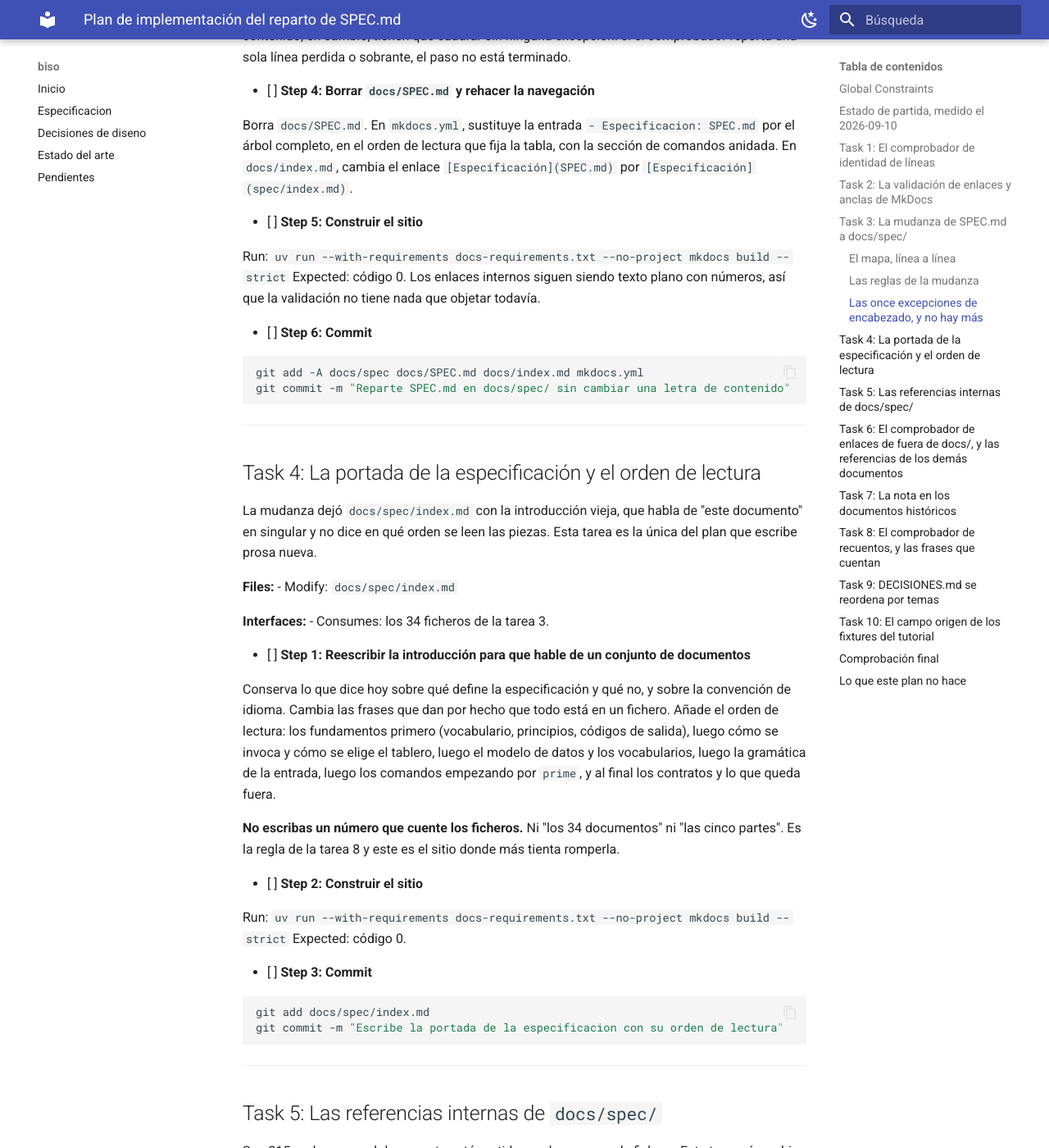
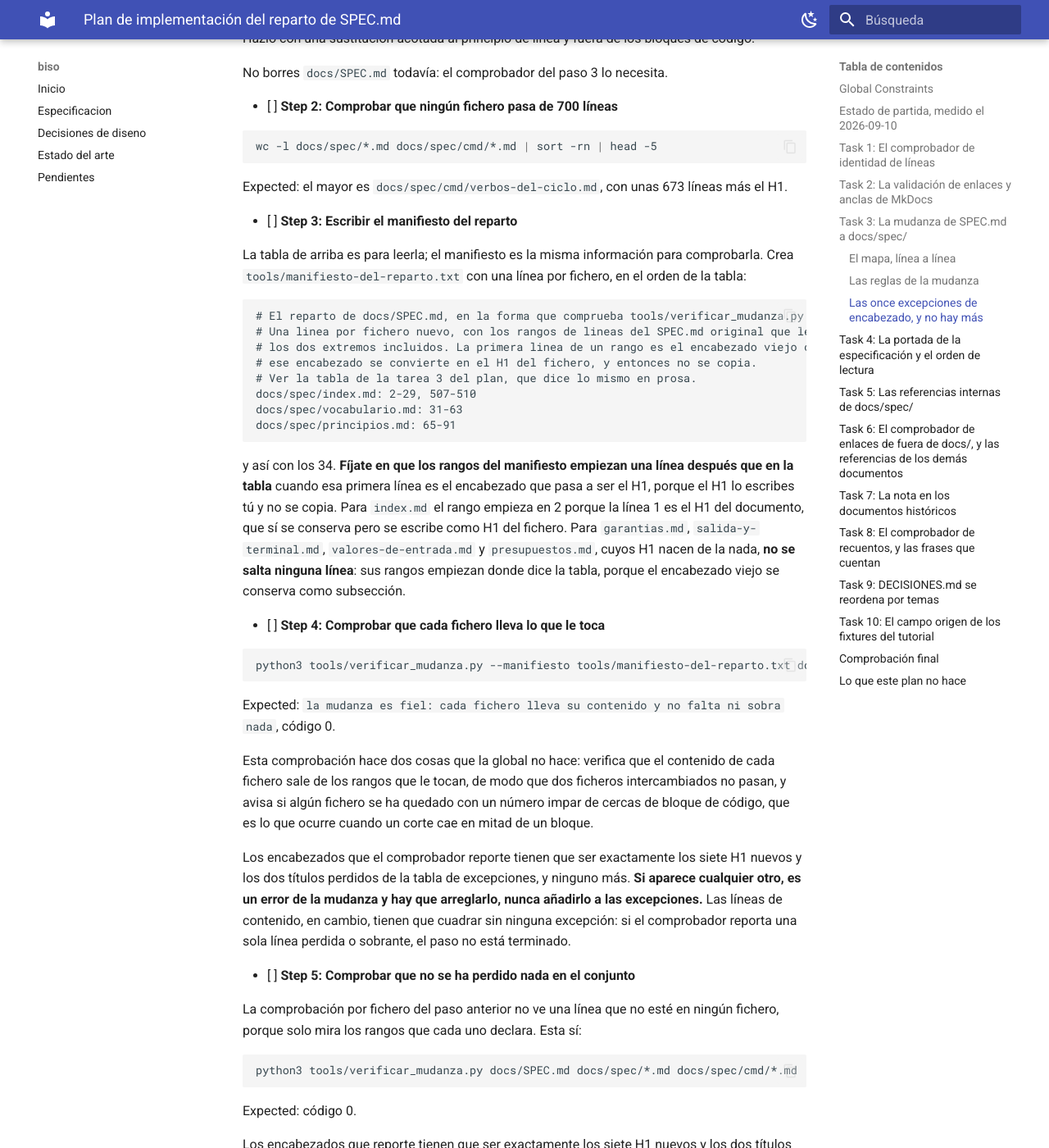
Before and after one commit to avilches/Biso, an MkDocs documentation site: the page built from docs/superpowers/plans/2026-09-10-reparto-de-la-spec.md, in a window 1280 px wide and 1400 px high, scrolled down 14045 px. Shown: the whole window at 82% size. Built offline with MkDocs 1.6.1 and Material for MkDocs 9.7.7, drawn with Linux system fonts in a browser that asks for light colours; some of the changed text lies outside the part shown.

Commit message:
Anade el manifiesto del reparto al plan y renumera los pasos de la tarea 3
La revision de la tarea 1 encontro que comparar lineas como conjuntos globales
responde a que no se ha perdido nada, que no es lo mismo que que todo este en su
sitio: dos ficheros que se intercambien su contenido pasan la comparacion. El
encabezado Salida sale 17 veces en la especificacion y Firma 20, asi que el caso
es real.

El plan gana un manifiesto legible por maquina con los rangos de cada fichero, y
la tarea 3 comprueba fichero por fichero que lleva lo que le toca.

````diff
--- a/docs/superpowers/plans/2026-09-10-reparto-de-la-spec.md
+++ b/docs/superpowers/plans/2026-09-10-reparto-de-la-spec.md
@@ -68,6 +68,21 @@ Compara dos cosas por separado, y las dos importan:
 - Produces: interfaz de línea de comandos
   `python tools/verificar_mudanza.py <original> <fichero-nuevo>...`, que imprime el informe y termina con
   código 0 si todo cuadra y 1 si no.
+- Produces: `cargar_manifiesto(ruta: Path) -> list[tuple[Path, list[tuple[int, int]]]]`,
+  `comparar_por_fichero(original: Path, entradas) -> list[str]` y
+  `cercas_desbalanceadas(ficheros: list[Path]) -> list[str]`, más el modo
+  `python tools/verificar_mudanza.py --manifiesto <manifiesto> <original>`, que es el que usa la tarea 3.
+
+**Por qué hace falta el modo manifiesto, y no basta la comparación global.** La comparación de líneas como
+multiconjunto responde a "no se ha perdido nada", que no es lo mismo que "todo está en su sitio". Si el
+reparto extrae el rango de `biso ls` y lo escribe en el fichero de `biso get`, y el de `get` en el de `ls`,
+ninguna línea se pierde y la comparación global dice que la mudanza es fiel. No es un caso de laboratorio:
+el encabezado "Salida" aparece 17 veces en la especificación y "Firma" 20, así que dos secciones
+intercambiadas son indistinguibles para una comparación sin posición. El modo manifiesto compara el
+contenido de cada fichero contra los rangos que le tocan, y eso sí lo atrapa.
+
+Compara solo líneas de contenido, no encabezados, porque el reparto les cambia el nivel a todos y el texto
+a unos cuantos, a propósito. Los encabezados se siguen comparando en conjunto, con su tabla de excepciones.
 
 - [ ] **Step 1: Averiguar la versión de pytest y fijarla**
 
@@ -433,6 +448,7 @@ número y suben de nivel.
 **Files:**
 - Delete: `docs/SPEC.md`
 - Create: los 34 ficheros de la tabla de abajo
+- Create: `tools/manifiesto-del-reparto.txt`
 - Modify: `mkdocs.yml` (el `nav`)
 - Modify: `docs/index.md` (el enlace a la especificación)
 
@@ -572,13 +588,41 @@ wc -l docs/spec/*.md docs/spec/cmd/*.md | sort -rn | head -5
 
 Expected: el mayor es `docs/spec/cmd/verbos-del-ciclo.md`, con unas 673 líneas más el H1.
 
-- [ ] **Step 3: Comprobar que no se ha perdido nada**
+- [ ] **Step 3: Escribir el manifiesto del reparto**
+
+La tabla de arriba es para leerla; el manifiesto es la misma información para comprobarla. Crea
+`tools/manifiesto-del-reparto.txt` con una línea por fichero, en el orden de la tabla:
+
+```
+# El reparto de docs/SPEC.md, en la forma que comprueba tools/verificar_mudanza.py.
+# Una linea por fichero nuevo, con los rangos de lineas del SPEC.md original que le tocan,
+# los dos extremos incluidos. La primera linea de un rango es el encabezado viejo cuando
+# ese encabezado se convierte en el H1 del fichero, y entonces no se copia.
+# Ver la tabla de la tarea 3 del plan, que dice lo mismo en prosa.
+docs/spec/index.md: 2-29, 507-510
+docs/spec/vocabulario.md: 31-63
+docs/spec/principios.md: 65-91
+```
+
+y así con los 34. **Fíjate en que los rangos del manifiesto empiezan una línea después que en la tabla**
+cuando esa primera línea es el encabezado que pasa a ser el H1, porque el H1 lo escribes tú y no se copia.
+Para `index.md` el rango empieza en 2 porque la línea 1 es el H1 del documento, que sí se conserva pero se
+escribe como H1 del fichero. Para `garantias.md`, `salida-y-terminal.md`, `valores-de-entrada.md` y
+`presupuestos.md`, cuyos H1 nacen de la nada, **no se salta ninguna línea**: sus rangos empiezan donde dice
+la tabla, porque el encabezado viejo se conserva como subsección.
+
+- [ ] **Step 4: Comprobar que cada fichero lleva lo que le toca**
 
 ```bash
-python3 tools/verificar_mudanza.py docs/SPEC.md docs/spec/*.md docs/spec/cmd/*.md
+python3 tools/verificar_mudanza.py --manifiesto tools/manifiesto-del-reparto.txt docs/SPEC.md
 ```
 
-Expected: `la mudanza es fiel: ninguna linea ni encabezado se perdio o aparecio`, código 0.
+Expected: `la mudanza es fiel: cada fichero lleva su contenido y no falta ni sobra nada`, código 0.
+
+Esta comprobación hace dos cosas que la global no hace: verifica que el contenido de cada fichero sale de
+los rangos que le tocan, de modo que dos ficheros intercambiados no pasan, y avisa si algún fichero se ha
+quedado con un número impar de cercas de bloque de código, que es lo que ocurre cuando un corte cae en
+mitad de un bloque.
 
 Los encabezados que el comprobador reporte tienen que ser exactamente los siete H1 nuevos y los dos
 títulos perdidos de la tabla de excepciones, y ninguno más. **Si aparece cualquier otro, es un error de la
@@ -586,22 +630,38 @@ mudanza y hay que arreglarlo, nunca añadirlo a las excepciones.** Las líneas d
 tienen que cuadrar sin ninguna excepción: si el comprobador reporta una sola línea perdida o sobrante, el
 paso no está terminado.
 
-- [ ] **Step 4: Borrar `docs/SPEC.md` y rehacer la navegación**
+- [ ] **Step 5: Comprobar que no se ha perdido nada en el conjunto**
+
+La comprobación por fichero del paso anterior no ve una línea que no esté en ningún fichero, porque solo
+mira los rangos que cada uno declara. Esta sí:
+
+```bash
+python3 tools/verificar_mudanza.py docs/SPEC.md docs/spec/*.md docs/spec/cmd/*.md
+```
+
+Expected: código 0.
+
+Los encabezados que reporte tienen que ser exactamente los siete H1 nuevos y los dos títulos perdidos de la
+tabla de excepciones, y ninguno más. **Si aparece cualquier otro, es un error de la mudanza y hay que
+arreglarlo, nunca añadirlo a las excepciones.** Las líneas de contenido, en cambio, tienen que cuadrar sin
+ninguna excepción: si el comprobador reporta una sola línea perdida o sobrante, el paso no está terminado.
+
+- [ ] **Step 6: Borrar `docs/SPEC.md` y rehacer la navegación**
 
 Borra `docs/SPEC.md`. En `mkdocs.yml`, sustituye la entrada `- Especificacion: SPEC.md` por el árbol
 completo, en el orden de lectura que fija la tabla, con la sección de comandos anidada. En
 `docs/index.md`, cambia el enlace `[Especificación](SPEC.md)` por `[Especificación](spec/index.md)`.
 
-- [ ] **Step 5: Construir el sitio**
+- [ ] **Step 7: Construir el sitio**
 
 Run: `uv run --with-requirements docs-requirements.txt --no-project mkdocs build --strict`
 Expected: código 0. Los enlaces internos siguen siendo texto plano con números, así que la validación no
 tiene nada que objetar todavía.
 
-- [ ] **Step 6: Commit**
+- [ ] **Step 8: Commit**
 
 ```bash
-git add -A docs/spec docs/SPEC.md docs/index.md mkdocs.yml
+git add -A docs/spec docs/SPEC.md docs/index.md mkdocs.yml tools/manifiesto-del-reparto.txt
 git commit -m "Reparte SPEC.md en docs/spec/ sin cambiar una letra de contenido"
 ```
 
@@ -1366,7 +1426,11 @@ git commit -m "Cita la especificacion por titulo en el campo origen de los fixtu
 
 Antes de dar el trabajo por terminado, las ocho a la vez:
 
-- [ ] `python3 tools/verificar_mudanza.py` no encuentra ninguna línea perdida ni sobrante.
+- [ ] `python3 tools/verificar_mudanza.py --manifiesto tools/manifiesto-del-reparto.txt docs/SPEC.md`
+      termina con 0 sobre el `SPEC.md` de partida, de modo que cada fichero lleva el contenido de sus
+      rangos y ninguno tiene un bloque de código sin cerrar. Como la tarea 3 borra `docs/SPEC.md`, esta
+      comprobación se hace ahí y su salida queda en el informe de esa tarea, no al final.
+- [ ] `python3 tools/verificar_mudanza.py` no encuentra ninguna línea perdida ni sobrante en el conjunto.
 - [ ] `uv run --with-requirements docs-requirements.txt --no-project mkdocs build --strict` termina con 0.
 - [ ] `python3 tools/comprobar_enlaces.py` termina con 0 sobre los cuatro ficheros de fuera de `docs/`.
 - [ ] `grep` de "sección N.N" y "apartado N.N" no encuentra nada fuera de `docs/superpowers/`.
````
Also changed, not shown: other parts of docs/superpowers/plans/2026-09-10-reparto-de-la-spec.md (+3 -3 lines).
